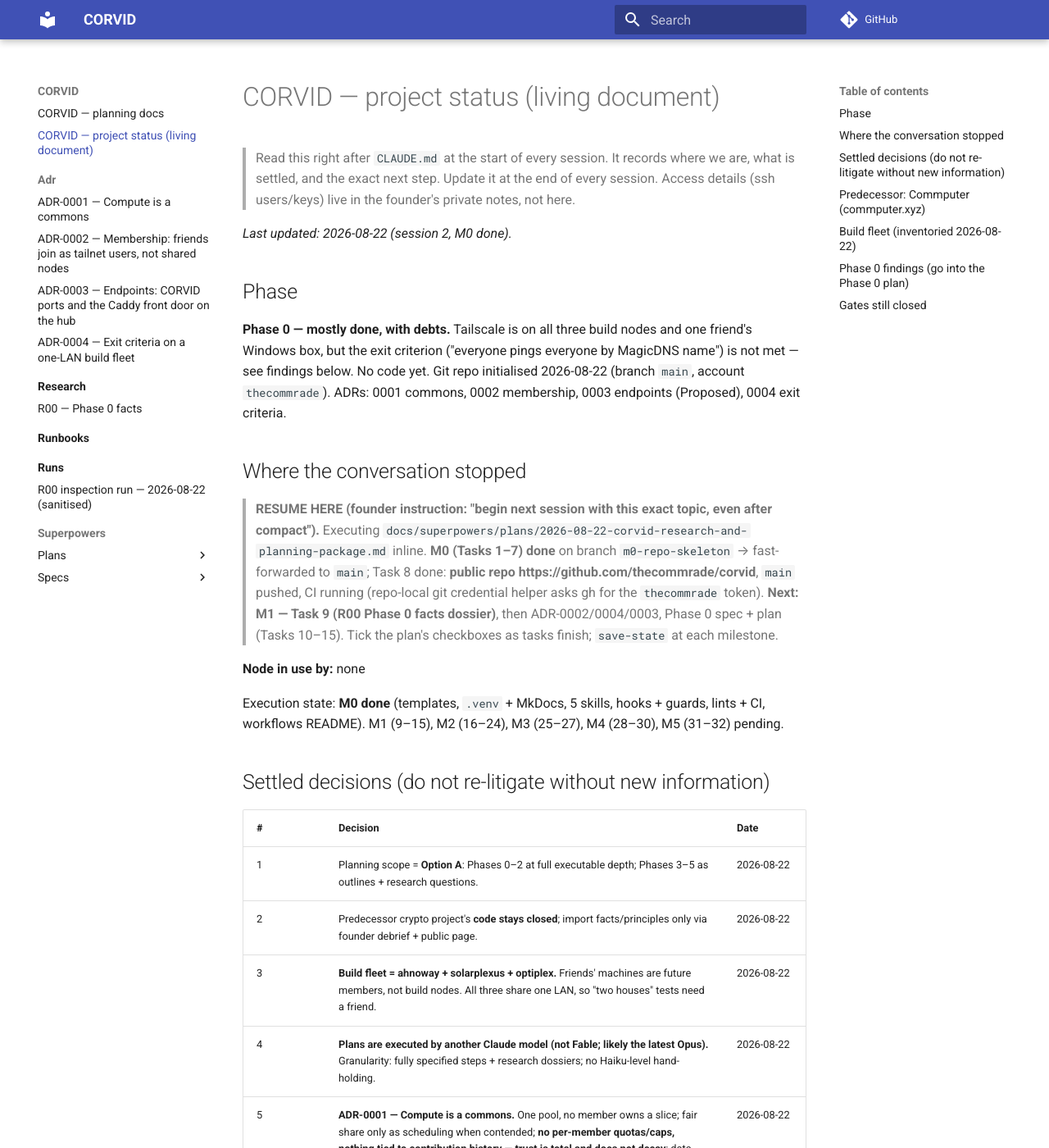
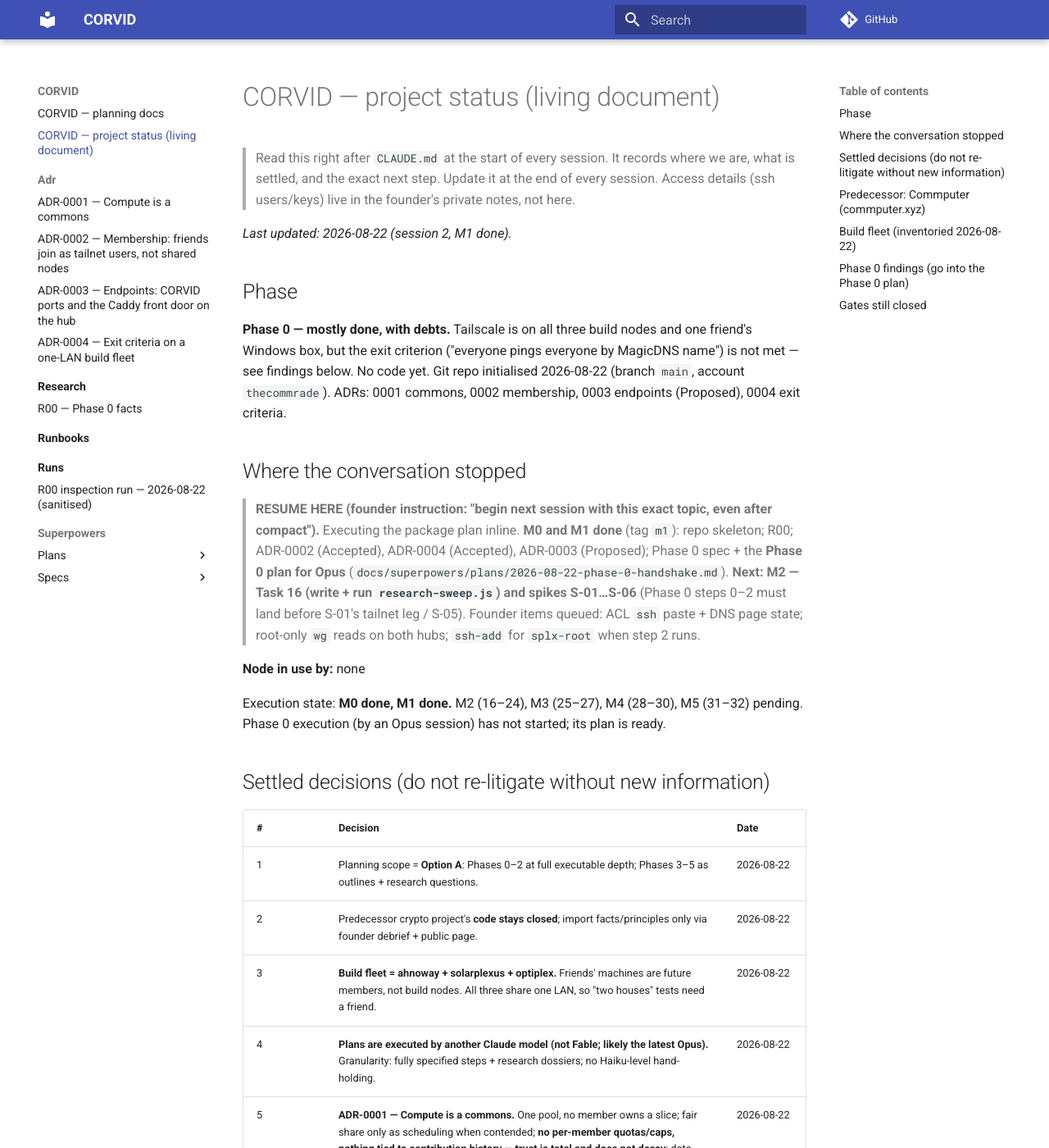
Before and after one commit to thecommrade/corvid, an MkDocs documentation site: the page built from docs/status.md, in a window 1280 px wide and 1400 px high. Shown: the whole window at 82% size. Built offline with MkDocs 1.6.1 and Material for MkDocs 9.7.7, drawn with Linux system fonts in a browser that asks for light colours; comment, search, counter and statistics services are not loaded.

Commit message:
docs(status): M1 complete — Phase 0 spec + plan ready for Opus
Co-Authored-By: Claude Fable 5 <noreply@anthropic.com>
Claude-Session: https://claude.ai/code/session_01PLUYxUT5TiQ4AMJ7T7Nkrj

```diff
--- a/docs/status.md
+++ b/docs/status.md
@@ -4,7 +4,7 @@
 > what is settled, and the exact next step. Update it at the end of every session.
 > Access details (ssh users/keys) live in the founder's private notes, not here.
 
-_Last updated: 2026-08-22 (session 2, M0 done)._
+_Last updated: 2026-08-22 (session 2, M1 done)._
 
 ## Phase
 
@@ -15,16 +15,17 @@ see findings below. No code yet. Git repo initialised 2026-08-22 (branch `main`,
 ## Where the conversation stopped
 
 > **RESUME HERE (founder instruction: "begin next session with this exact topic, even after
-> compact").** Executing `docs/superpowers/plans/2026-08-22-corvid-research-and-planning-package.md`
-> inline. **M0 (Tasks 1–7) done** on branch `m0-repo-skeleton` → fast-forwarded to `main`;
-> Task 8 done: **public repo https://github.com/thecommrade/corvid**, `main` pushed, CI running (repo-local git credential helper asks gh for the `thecommrade` token).
-> **Next: M1 — Task 9 (R00 Phase 0 facts dossier)**, then ADR-0002/0004/0003, Phase 0 spec + plan
-> (Tasks 10–15). Tick the plan's checkboxes as tasks finish; `save-state` at each milestone.
+> compact").** Executing the package plan inline. **M0 and M1 done** (tag `m1`): repo skeleton;
+> R00; ADR-0002 (Accepted), ADR-0004 (Accepted), ADR-0003 (Proposed); Phase 0 spec + the
+> **Phase 0 plan for Opus** (`docs/superpowers/plans/2026-08-22-phase-0-handshake.md`).
+> **Next: M2 — Task 16 (write + run `research-sweep.js`) and spikes S-01…S-06** (Phase 0 steps
+> 0–2 must land before S-01's tailnet leg / S-05). Founder items queued: ACL `ssh` paste + DNS
+> page state; root-only `wg` reads on both hubs; `ssh-add` for `splx-root` when step 2 runs.
 
 **Node in use by:** none
 
-Execution state: **M0 done** (templates, `.venv` + MkDocs, 5 skills, hooks + guards, lints + CI,
-workflows README). M1 (9–15), M2 (16–24), M3 (25–27), M4 (28–30), M5 (31–32) pending.
+Execution state: **M0 done, M1 done.** M2 (16–24), M3 (25–27), M4 (28–30), M5 (31–32) pending.
+Phase 0 execution (by an Opus session) has not started; its plan is ready.
 
 ## Settled decisions (do not re-litigate without new information)
 
```
Also changed, not shown: docs/superpowers/plans/2026-08-22-corvid-research-and-planning-package.md (+5 -5 lines).
